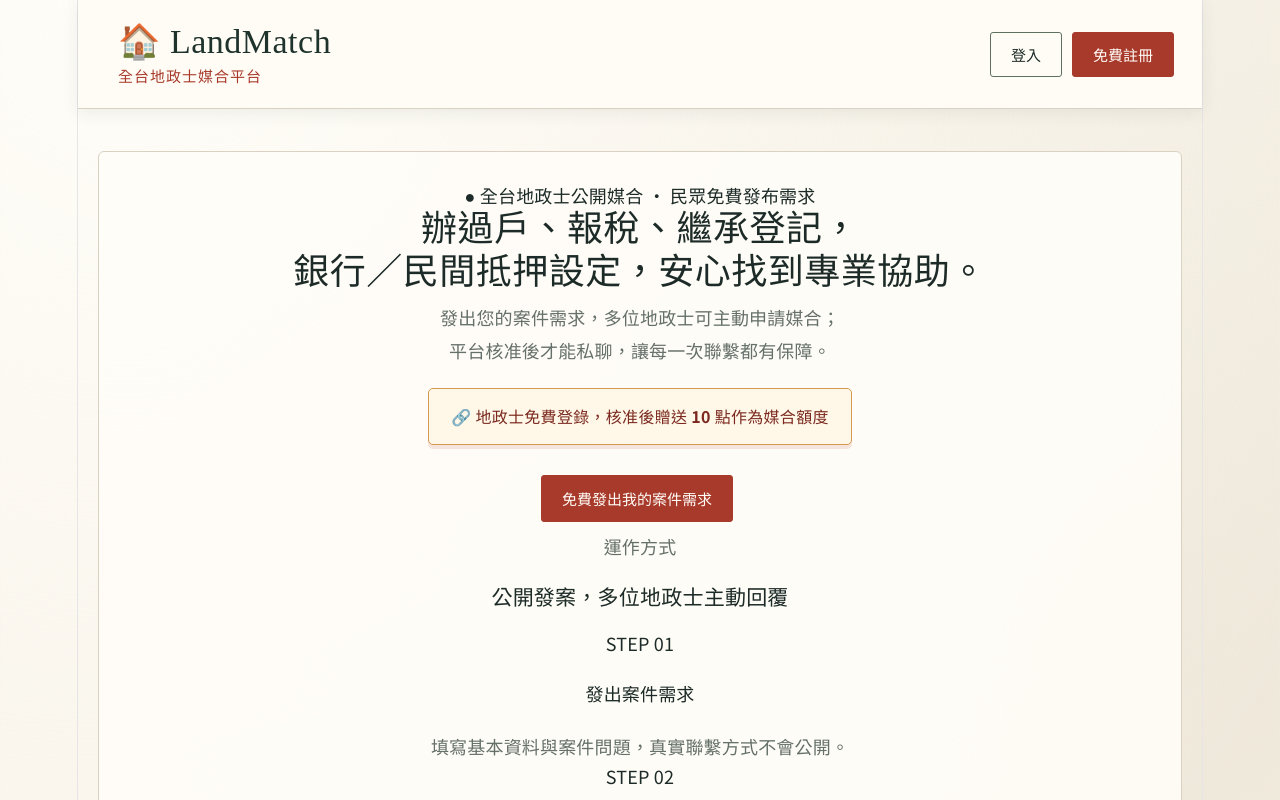
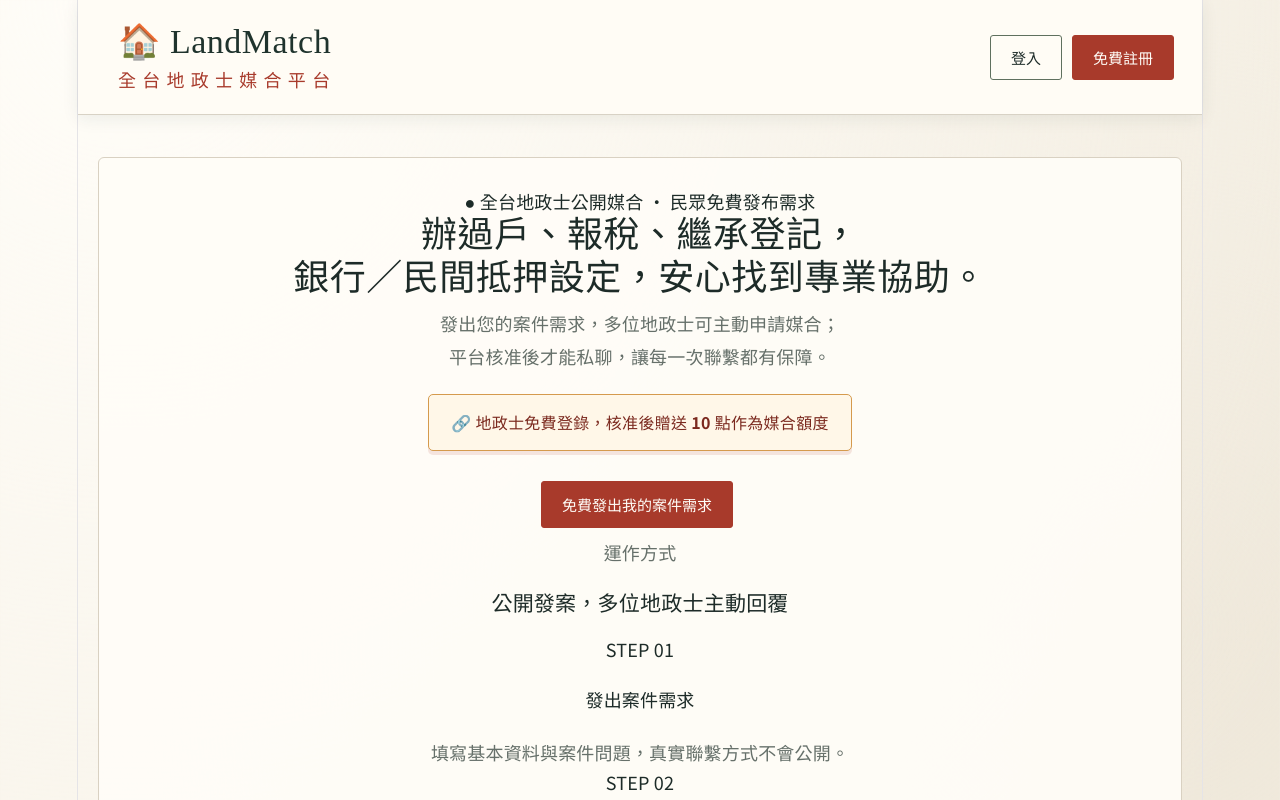
Before and after one commit to weichn/LandMatch-Pro, a React (Vite) app: page / in a window 1280 px wide. Shown: the top 800 px of the page. Built offline with nearby package versions, Linux system fonts and the light colour scheme; no server answers; the database is empty.

Commit message:
調整品牌副標題大小與對齊

```diff
--- a/src/App.css
+++ b/src/App.css
@@ -924,3 +924,26 @@ footer {
     font-size: 12px;
   }
 }
+
+/* 品牌副標題與 LandMatch 左右對齊 */
+
+.site-brand > div {
+  display: inline-block;
+}
+
+.site-brand p {
+  display: block;
+  width: 100%;
+  margin: 5px 0 0;
+  font-size: 18px;
+  font-weight: 700;
+  text-align: justify;
+  text-align-last: justify;
+  white-space: nowrap;
+}
+
+@media (max-width: 640px) {
+  .site-brand p {
+    font-size: 13px;
+  }
+}
```
